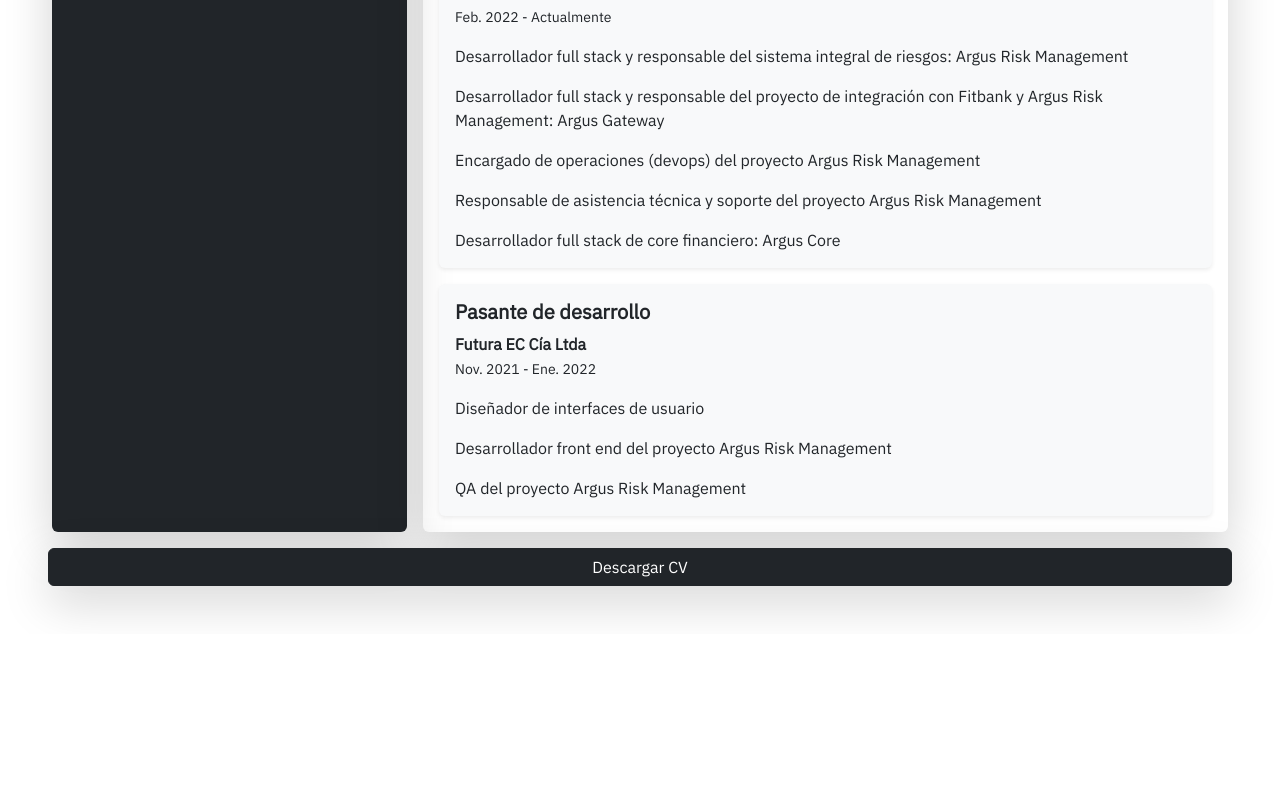
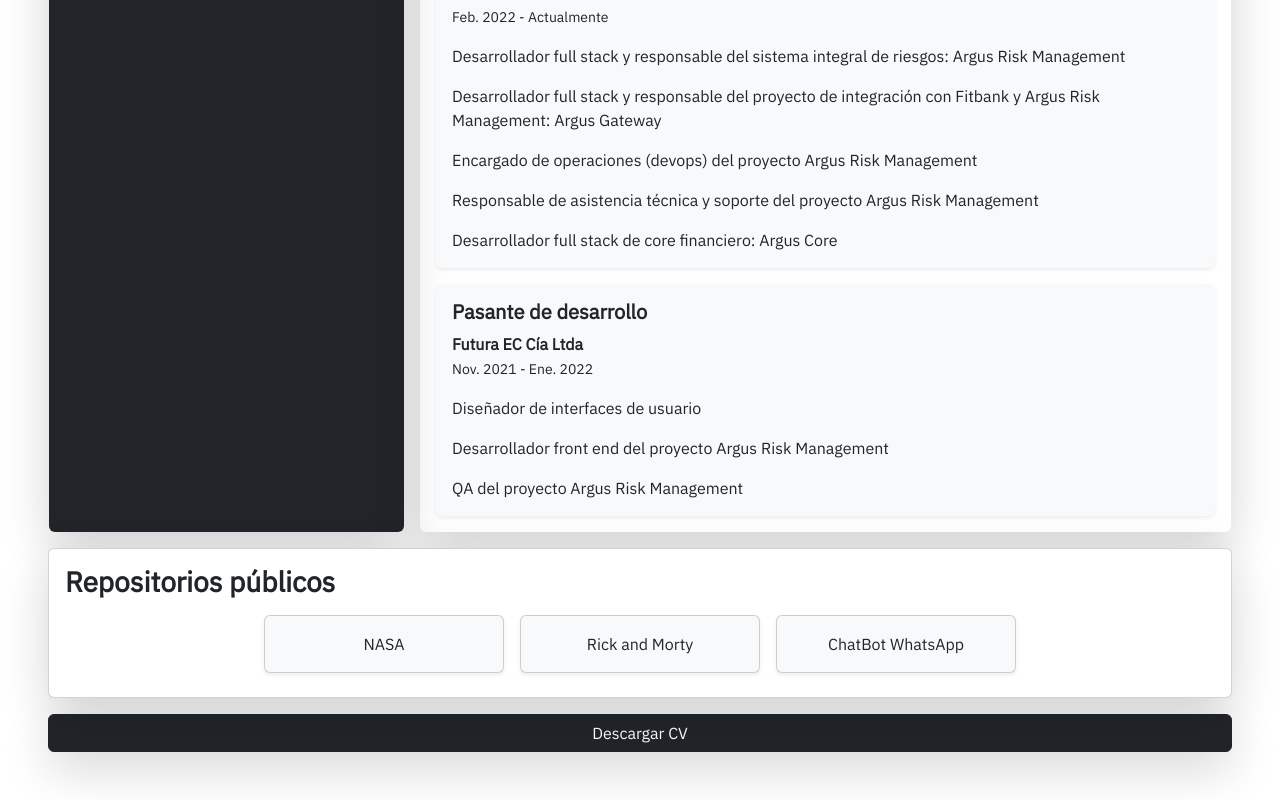
Before and after one commit to angelluce/cv, an Angular app: page /inicio in a window 1280 px wide. Shown: the part 1219-2019 px from the top of the page. Before the commit the page ends 1853 px from the top, so only its background shows below. Built offline with nearby package versions, Linux system fonts and the light colour scheme.

Commit message:
home page updated
Co-authored-by: @smartsoftec <smartsoft.dev.ec@gmail.com>

```diff
--- a/src/app/components/home/home.component.html
+++ b/src/app/components/home/home.component.html
@@ -1,12 +1,12 @@
 <div class="main-container">
-  <!--Header-->
+  <!-- Encabezado -->
   <div class="perfil p-5">
     <h1 class="text-center display-2 titulo">{{informacion.perfil.nombre}}</h1>
     <h5 class="text-center">{{informacion.perfil.profesion}}</h5>
     <!--<p class="mt-5">{{informacion.perfil.descripcion}}</p>-->
   </div>
 
-  <!--Body-->
+  <!-- Curriculúm -->
   <div class="grid-container justify-content-center mt-5">
     <div class="card-sm shadow-lg rounded bg-dark text-white item1">
       <div class="contacto m-3">
@@ -84,6 +84,17 @@
     </div>
   </div>
 
+  <!-- Repositorios -->
+  <div class="card shadow-lg justify-content-center mt-3 p-3">
+    <h3 class="titulo">Repositorios públicos</h3>
+    <div class="row row-cols-auto justify-content-center">
+      <a *ngFor="let repositorio of repositorios"
+         class="card shadow-sm bg-light text-center m-2 p-3"
+         target="_blank" style="width: 15rem;" href="{{repositorio.url}}">
+        {{repositorio.nombre}}</a>
+    </div>
+  </div>
+
   <!--Footer-->
   <div class="mt-3">
     <div class="d-grid gap-2">
--- a/src/app/components/home/home.component.scss
+++ b/src/app/components/home/home.component.scss
@@ -4,7 +4,7 @@
 
 .grid-container {
   display: grid;
-  grid-template-columns: 30% 68%; /* Divide el grid en dos columnas en proporción 30:70 */
+  grid-template-columns: 30% 68.5%; /* Divide el grid en dos columnas en proporción 30:70 */
   grid-gap: 16px; /* Espacio entre los elementos del grid */
 }
 
--- a/src/app/components/home/home.component.ts
+++ b/src/app/components/home/home.component.ts
@@ -1,6 +1,8 @@
 import {Component, OnInit} from '@angular/core';
 import {Informacion} from "../../models/Informacion";
 import {InformacionService} from "../../services/informacion.service";
+import {RepositoriosService} from "../../services/repositorios.service";
+import {Repositorio} from "../../models/Repositorio";
 
 @Component({
   selector: 'app-home',
@@ -9,11 +11,14 @@ import {InformacionService} from "../../services/informacion.service";
 })
 export class HomeComponent implements OnInit {
   informacion: Informacion;
+  repositorios: Repositorio[];
 
   urlCV = 'https://firebasestorage.googleapis.com/v0/b/angellucero.appspot.com/o/ANGEL%20GEOVANNY%20LUCERO%20CV.pdf?alt=media&token=b01853d0-600c-42f8-b31b-dd25fb741476';
 
-  constructor(private informacionService: InformacionService) {
+  constructor(private informacionService: InformacionService,
+              private repositoriosService: RepositoriosService) {
     this.informacion = informacionService.obtenerInformacionCompleta();
+    this.repositorios = this.repositoriosService.obtenerRepositorios();
   }
 
   ngOnInit(): void {
```
